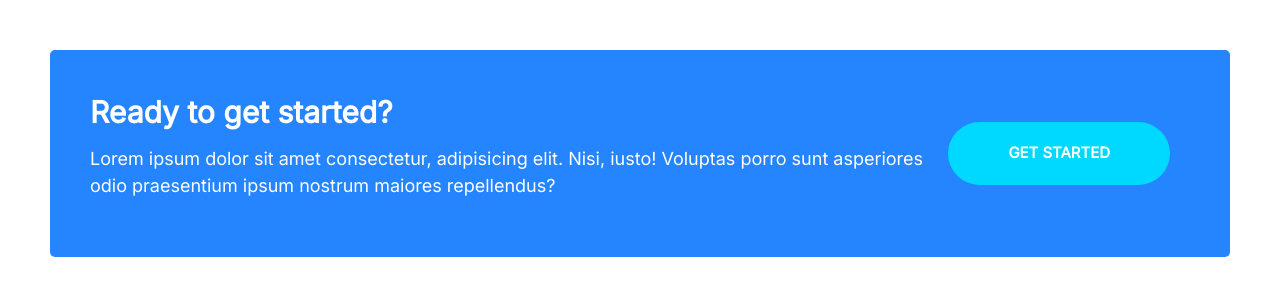
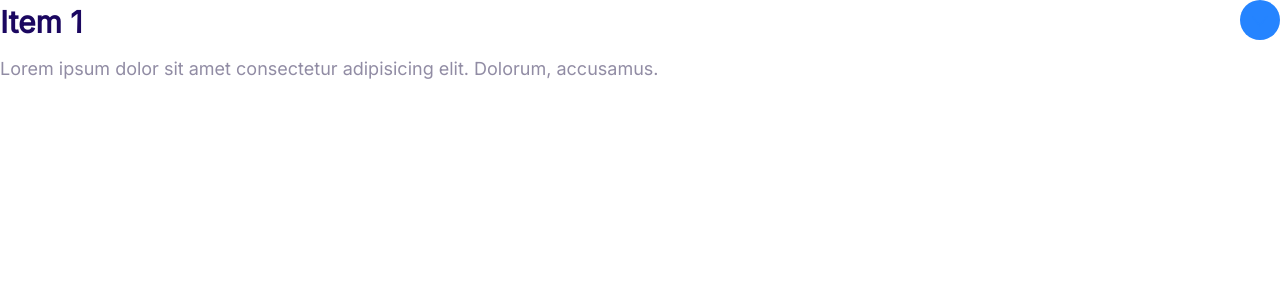
Before and after one commit to sanyakhanna3095/Moshify, a plain HTML site: page index.html in a window 1280 px wide. Drawn offline with Linux system fonts and the light colour scheme.

Commit message:
built collapsible component

```diff
--- a/css/styles.css
+++ b/css/styles.css
@@ -540,3 +540,36 @@ a {
         margin: 0 2rem;
     }
 }
+
+
+/* Collapsibles */
+.collapsible__header {
+  display: flex;
+  justify-content: space-between;
+}
+
+.collapsible__heading {
+  margin-top: 0;
+  font-size: 3rem;
+}
+
+.collapsible__chevron {
+  transform: rotate(-90deg);
+  transition: transform 0.3s;
+}
+
+.collapsible__content {
+  max-height: 0;
+  overflow: hidden;
+  opacity: 0;
+  transition: all 0.3s;
+}
+
+.collapsible--expanded .collapsible__chevron {
+  transform: rotate(0);
+}
+
+.collapsible--expanded .collapsible__content {
+  max-height: 100vh;
+  opacity: 1;
+}
--- a/index.html
+++ b/index.html
@@ -11,15 +11,18 @@
     <link rel="stylesheet" href="css/normalize.css">
     <link rel="stylesheet" href="css/styles.css">
 </head>
-<body style="padding: 5rem;">
-   <div class="callout callout--primary">
-    <div class="grid grid--1x2">
-        <div class="callout__content">
-            <h2 class="callout__heading">Ready to get started?</h2>
-            <p>Lorem ipsum dolor sit amet consectetur, adipisicing elit. Nisi, iusto! Voluptas porro sunt asperiores odio praesentium ipsum nostrum maiores repellendus?</p>
-        </div>
-        <div class="btn btn--secondary btn--stretched">Get Started</div>
-    </div>
-   </div>
+<body>
+  <div class="collapsible collapsible--expanded">
+  <header class="collapsible__header">
+    <h2 class="collapsible__heading">Item 1</h2>
+    <svg class="icon icon--primary collapsible__chevron">
+      <use xlink:href="images/sprite.svg#chevron"></use>
+    </svg>
+  </header>
+  <div class="collapsible__content">
+    Lorem ipsum dolor sit amet consectetur adipisicing elit. Dolorum, accusamus.
+  </div>
+</div>
+<script src="js/main.js"></script>
 </body>
 </html>
--- /dev/null
+++ b/js/main.js
@@ -0,0 +1,6 @@
+const collapsibles = document.querySelectorAll(".collapsible");
+collapsibles.forEach((item) =>
+  item.addEventListener("click", function () {
+    this.classList.toggle("collapsible--expanded");
+  })
+);
```
Also changed, not shown: components/collapsibles.html (added, +12 -0 lines), images/testimonial.jpg (deleted).
